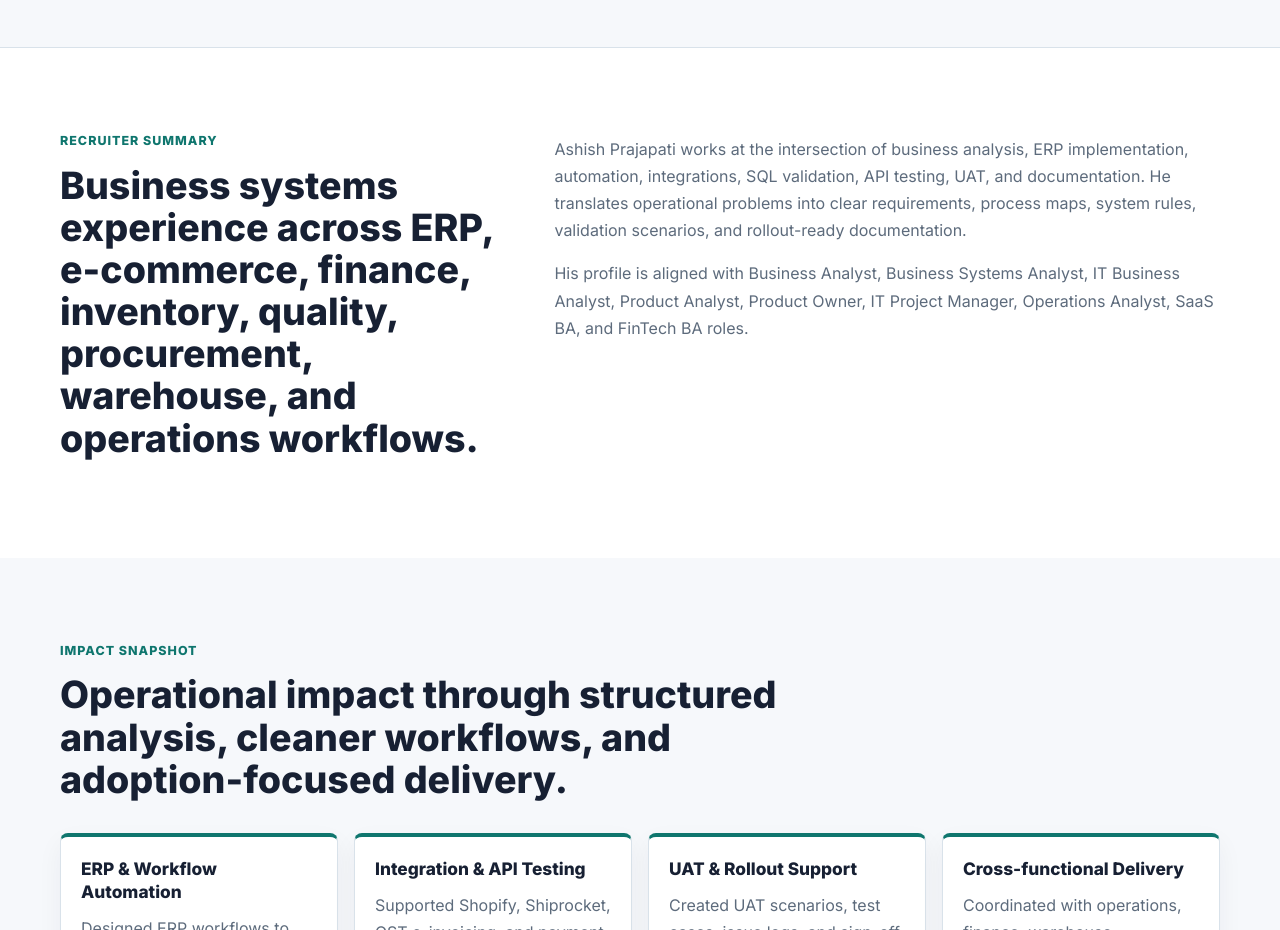
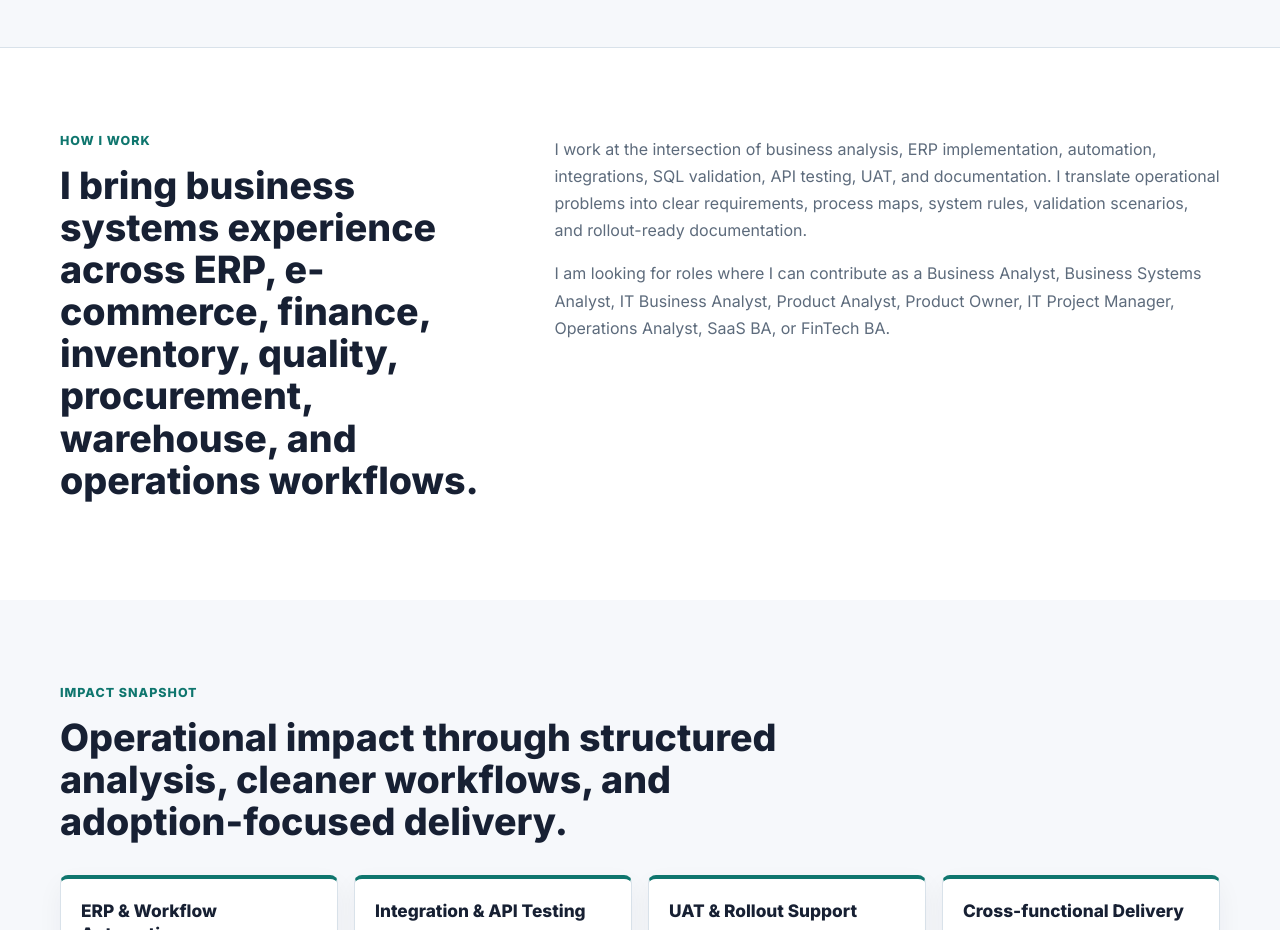
Before and after one commit to Itsmeashish2108/ashish-portfolio-site, a plain HTML site: page index.html in a window 1280 px wide. Shown: the part 900-1830 px from the top of the page. Drawn offline with Linux system fonts and the light colour scheme.

Commit message:
Use first-person portfolio summary

```diff
--- a/index.html
+++ b/index.html
@@ -73,12 +73,12 @@
     <section class="section-pad summary-section" id="about" aria-labelledby="about-title">
       <div class="content-wrap summary-grid">
         <div class="section-heading reveal">
-          <p class="eyebrow">Recruiter Summary</p>
-          <h2 id="about-title">Business systems experience across ERP, e-commerce, finance, inventory, quality, procurement, warehouse, and operations workflows.</h2>
+          <p class="eyebrow">How I Work</p>
+          <h2 id="about-title">I bring business systems experience across ERP, e-commerce, finance, inventory, quality, procurement, warehouse, and operations workflows.</h2>
         </div>
         <div class="summary-copy reveal">
-          <p>Ashish Prajapati works at the intersection of business analysis, ERP implementation, automation, integrations, SQL validation, API testing, UAT, and documentation. He translates operational problems into clear requirements, process maps, system rules, validation scenarios, and rollout-ready documentation.</p>
-          <p>His profile is aligned with Business Analyst, Business Systems Analyst, IT Business Analyst, Product Analyst, Product Owner, IT Project Manager, Operations Analyst, SaaS BA, and FinTech BA roles.</p>
+          <p>I work at the intersection of business analysis, ERP implementation, automation, integrations, SQL validation, API testing, UAT, and documentation. I translate operational problems into clear requirements, process maps, system rules, validation scenarios, and rollout-ready documentation.</p>
+          <p>I am looking for roles where I can contribute as a Business Analyst, Business Systems Analyst, IT Business Analyst, Product Analyst, Product Owner, IT Project Manager, Operations Analyst, SaaS BA, or FinTech BA.</p>
         </div>
       </div>
     </section>
```
